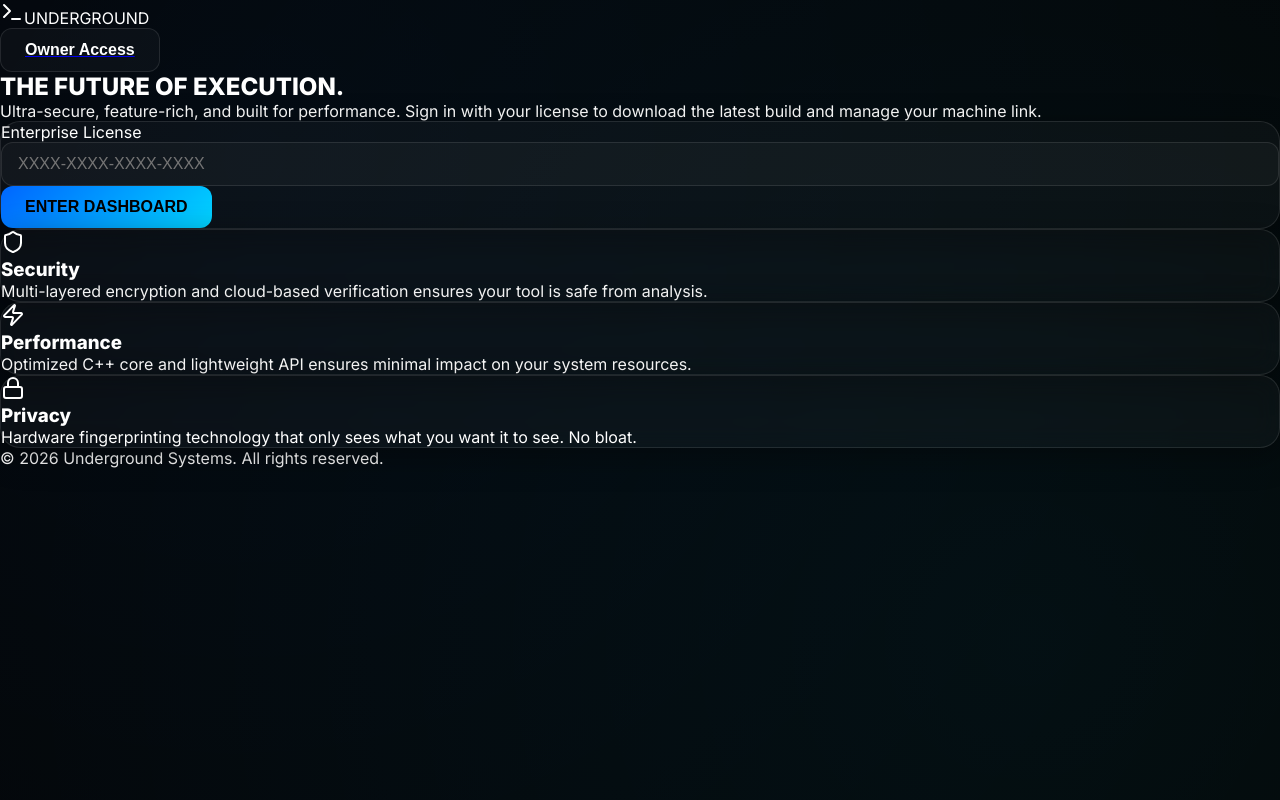
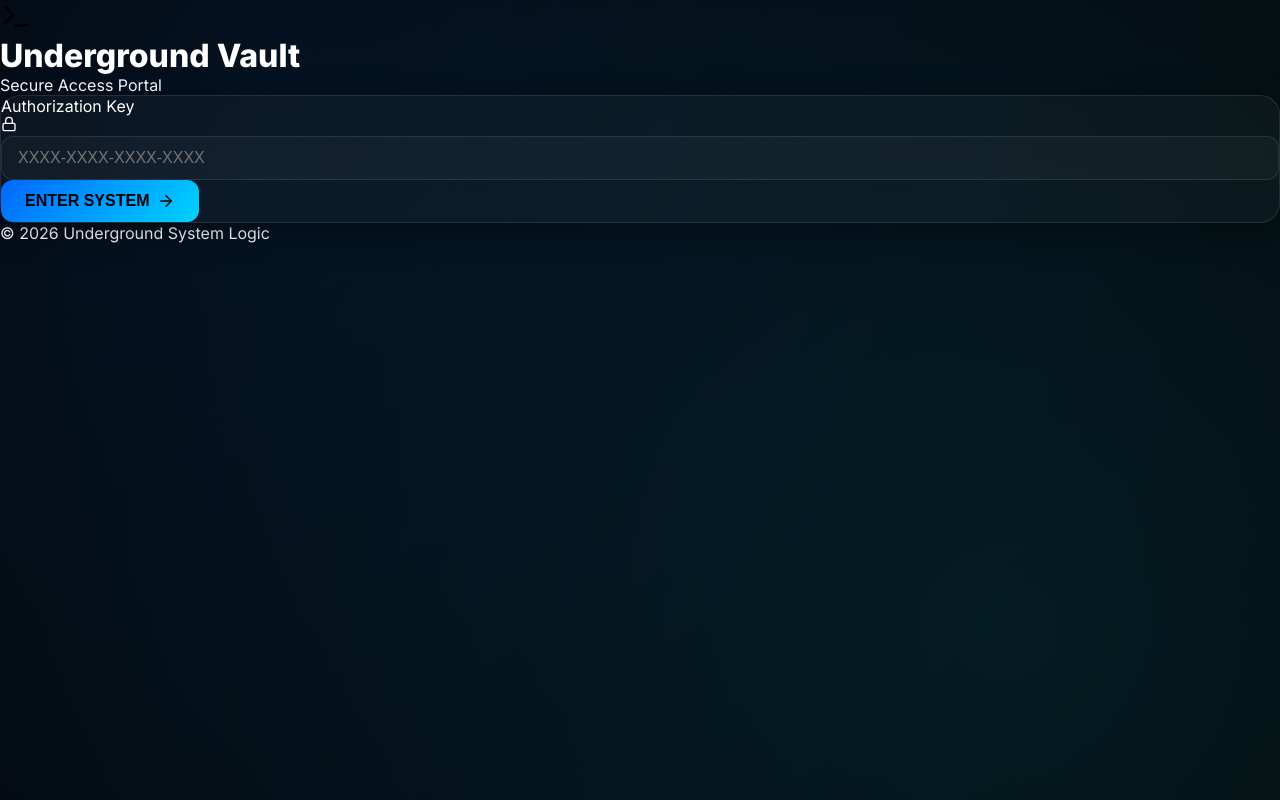
Before and after one commit to RayZo1/web, a Next.js app: page / in a window 1280 px wide. Built offline with nearby package versions, Linux system fonts and the light colour scheme.

Commit message:
Add files via upload

```diff
--- a/app/page.tsx
+++ b/app/page.tsx
@@ -1,8 +1,7 @@
 "use client";
 
 import { useState } from "react";
-import { Download, Shield, Zap, Lock, Terminal, ExternalLink } from "lucide-react";
-import Link from "next/link";
+import { Terminal, ShieldCheck, Lock, ArrowRight } from "lucide-react";
 import { validateLicense } from "@/lib/api";
 
 export default function LandingPage() {
@@ -17,91 +16,77 @@ export default function LandingPage() {
         setLoading(true);
         setError("");
 
+        // Smart Redirect for Admin Key
+        if (license === "owner-master-key-2026") {
+            window.location.href = `/admin`;
+            return;
+        }
+
         try {
             const data = await validateLicense(license);
             if (data.status === "success") {
                 window.location.href = `/dashboard?key=${license}`;
             } else {
-                setError(data.status === "expired" ? "License has expired." : "Invalid license key.");
+                setError(data.status === "expired" ? "This license has expired." : "Invalid or unrecognized key.");
             }
         } catch (err) {
-            setError("Server connection failed.");
+            setError("Authentication server unreachable.");
         } finally {
             setLoading(false);
         }
     };
 
     return (
-        <main className="flex min-h-screen flex-col items-center justify-center p-6 text-center">
-            <header className="fixed top-0 w-full p-6 flex justify-between items-center max-w-7xl">
-                <div className="flex items-center gap-2 font-black text-2xl tracking-tighter">
-                    <Terminal className="text-accent-color" />
-                    UNDERGROUND
+        <main className="flex h-screen flex-col items-center justify-center p-6 bg-[#050505] text-center overflow-hidden">
+            <div className="gradient-bg" />
+
+            <div className="animate-fade-in w-full max-w-md">
+                <div className="flex flex-col items-center mb-10">
+                    <div className="w-16 h-16 bg-accent-color rounded-2xl flex items-center justify-center mb-6 shadow-[0_0_40px_rgba(0,102,255,0.4)]">
+                        <Terminal size={32} color="#000" />
                     </div>
-                <Link href="/admin">
-                    <button className="btn btn-secondary text-sm">Owner Access</button>
-                </Link>
-            </header>
+                    <h1 className="text-3xl font-black tracking-tighter italic uppercase">Underground Vault</h1>
+                    <p className="text-text-secondary text-xs mt-2 font-bold uppercase tracking-[0.2em]">Secure Access Portal</p>
+                </div>
 
-            <section className="animate-fade-in max-w-3xl">
-                <h1 className="text-6xl md:text-8xl font-black mb-6 tracking-tight">
-                    THE FUTURE OF <span className="text-accent-color">EXECUTION</span>.
-                </h1>
-                <p className="text-text-secondary text-lg mb-10 max-w-xl mx-auto">
-                    Ultra-secure, feature-rich, and built for performance. Sign in with your license to download the latest build and manage your machine link.
-                </p>
-
-                <form onSubmit={handleLogin} className="glass p-8 max-w-lg mx-auto glow-on-hover">
-                    <div className="flex flex-col gap-4">
-                        <div className="text-left mb-2">
-                            <label className="text-xs font-bold uppercase tracking-widest text-text-secondary">Enterprise License</label>
+                <form onSubmit={handleLogin} className="glass p-10 glow-on-hover relative">
+                    <div className="flex flex-col gap-6">
+                        <div className="text-left">
+                            <label className="text-[10px] font-black uppercase tracking-widest text-text-secondary mb-3 block">Authorization Key</label>
+                            <div className="relative">
+                                <Lock className="absolute left-4 top-1/2 -translate-y-1/2 text-text-secondary" size={16} />
                                 <input
                                     type="text"
                                     value={license}
                                     onChange={(e) => setLicense(e.target.value)}
                                     placeholder="XXXX-XXXX-XXXX-XXXX"
-                                className="input-glass mt-2"
+                                    className="input-glass pl-12 text-center tracking-widest font-mono text-sm"
+                                    required
                                 />
                             </div>
-                        <button type="submit" className="btn btn-primary w-full justify-center" disabled={loading}>
-                            {loading ? "Authorizing..." : "ENTER DASHBOARD"}
+                        </div>
+
+                        <button type="submit" className="btn btn-primary w-full justify-center group" disabled={loading}>
+                            {loading ? "VERIFYING..." : (
+                                <>
+                                    ENTER SYSTEM
+                                    <ArrowRight className="ml-2 transition-transform group-hover:translate-x-1" size={18} />
+                                </>
+                            )}
                         </button>
-                        {error && <p className="text-red-500 text-sm mt-2">{error}</p>}
+
+                        {error && (
+                            <div className="bg-red-500/10 border border-red-500/20 p-3 rounded-xl">
+                                <p className="text-red-500 text-[10px] font-bold uppercase tracking-wider">{error}</p>
+                            </div>
+                        )}
                     </div>
                 </form>
-            </section>
 
-            <div className="grid grid-cols-1 md:grid-cols-3 gap-6 mt-20 max-w-7xl w-full">
-                <FeatureCard
-                    icon={<Shield className="text-accent-color" />}
-                    title="Security"
-                    desc="Multi-layered encryption and cloud-based verification ensures your tool is safe from analysis."
-                />
-                <FeatureCard
-                    icon={<Zap className="text-accent-secondary" />}
-                    title="Performance"
-                    desc="Optimized C++ core and lightweight API ensures minimal impact on your system resources."
-                />
-                <FeatureCard
-                    icon={<Lock className="text-purple-500" />}
-                    title="Privacy"
-                    desc="Hardware fingerprinting technology that only sees what you want it to see. No bloat."
-                />
+                <p className="mt-8 text-[10px] text-text-secondary font-bold uppercase tracking-widest opacity-40">
+                    © 2026 Underground System Logic
+                </p>
             </div>
-
-            <footer className="mt-20 text-text-secondary text-sm">
-                © 2026 Underground Systems. All rights reserved.
-            </footer>
         </main>
     );
 }
-
-function FeatureCard({ icon, title, desc }: { icon: React.ReactNode, title: string, desc: string }) {
-    return (
-        <div className="glass p-8 text-left hover:border-accent-color transition-colors">
-            <div className="mb-4">{icon}</div>
-            <h3 className="text-xl font-bold mb-2">{title}</h3>
-            <p className="text-text-secondary text-sm leading-relaxed">{desc}</p>
-        </div>
-    );
-}
```
Also changed, not shown: app/dashboard/page.tsx (+10 -0 lines). Lines whose indentation alone changed are shown as unchanged.
